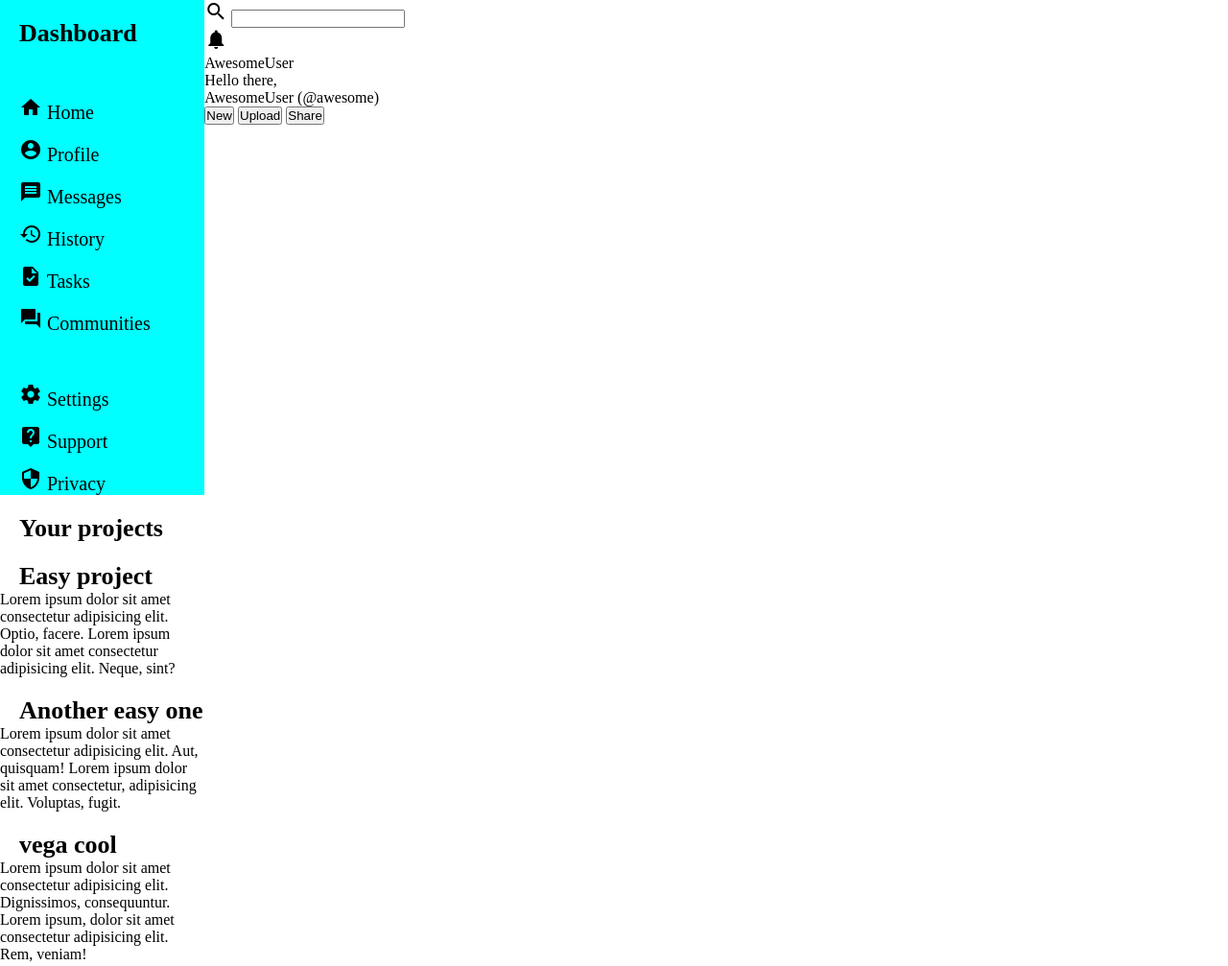
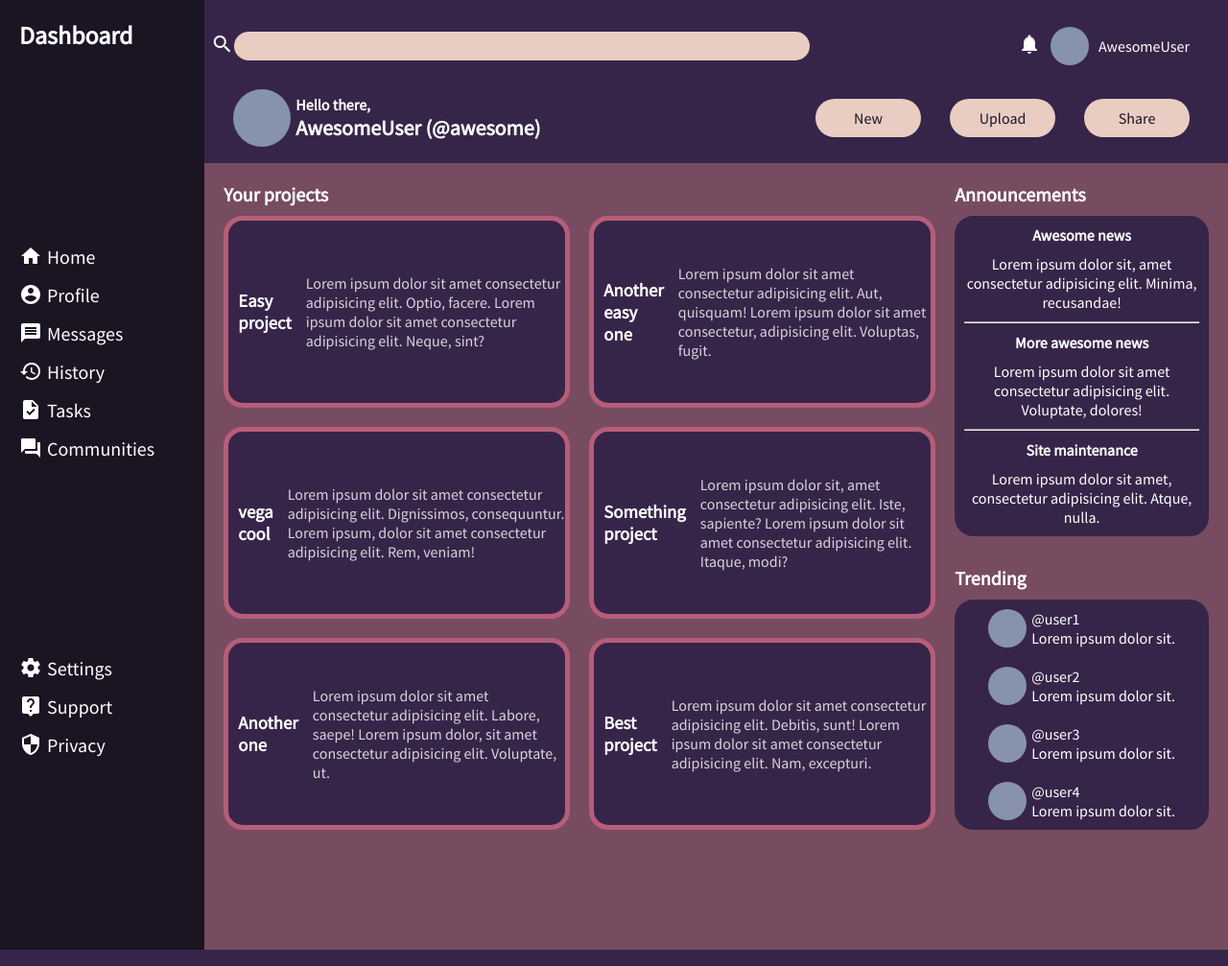
Before and after one commit to guihi1/dashboard, a plain HTML site: page index.html in a window 1280 px wide. Shown: the top 1007 px of the page at 96% size. Drawn offline with Linux system fonts and the light colour scheme.

Commit message:
Position everything properly and more

```diff
--- a/styles.css
+++ b/styles.css
@@ -1,6 +1,12 @@
 * {
     margin: 0;
     padding: 0;
+    font-family: "Source Sans Pro", sans-serif;
+    color: white;
+}
+
+body {
+    background-color: #372549;
 }
 
 .container {
@@ -10,31 +16,192 @@
 
 li {
     list-style: none;
+    display: flex;
+    align-items: center;
+    gap: 5px;
 }
 
 .sidebar {
     display: grid;
-    background-color: aqua;
-    gap: 50px;
+    background-color: #1A1423;
     font-size: 20px;
+    grid-row: 1 / 3;
 }
 
 .options, .settings {
     display: grid;
-    gap: 15px;
+    gap: 10px;
     margin-left: 20px;
 }
 
 .options {
-    grid-template-rows: repeat(6, 1fr);
+    grid-template-rows: repeat(6, 30px);
 }
 
 .settings {
-    grid-template-rows: repeat(3, 1fr);
+    grid-template-rows: repeat(3, 30px);
 }
 
-h3 {
+.dashboard {
     font-size: 26px;
     margin-left: 20px;
     margin-top: 20px;
 }
+
+input[type="search"] {
+    appearance: none;
+    border: none;
+    border-radius: 15px;
+    background-color: #EACDC2;
+    width: max(600px, 50%);
+    height: 30px;
+}
+
+.header {
+    display: grid;
+    grid-column: 2 / 3;
+    grid-template-columns: 3fr 2fr;
+    grid-template-rows: 1fr 1fr;
+    height: 150px;
+    margin-top: 10px;
+    margin-bottom: 10px;
+}
+
+.image {
+    border-radius: 50%;
+    background-color: #8693AB;
+    width: 40px;
+    height: 40px;
+}
+
+.bigger {
+    width: 60px;
+    height: 60px;
+}
+
+.user {
+    display: flex;
+    align-items: center;
+    justify-content: flex-end;
+    gap: 10px;
+    margin-right: 40px;
+}
+
+.hello {
+    display: flex;
+    gap: 5px;
+    justify-content: flex-start;
+    align-items: center;
+    font-weight: bold;
+    margin-left: 30px;
+}
+
+.buttons {
+    display: flex;
+    gap: 30px;
+    justify-content: flex-end;
+    margin-right: 40px;
+    align-items: center;
+}
+
+button {
+    border: none;
+    font-size: 16px;
+    border-radius: 20px;
+    width: 110px;
+    height: 40px;
+    color: #1A1423;
+    background-color: #EACDC2;
+}
+
+.search-bar {
+    display: flex;
+    align-items: center;
+    justify-content: center;
+}
+
+.big {
+    font-size: 22px;
+}
+
+.trending-user {
+    display: flex;
+    justify-content: center;
+    gap: 5px;
+}
+
+.projects {
+    display: grid;
+    grid-column: 1 / 2;
+    grid-template-columns: repeat(auto-fit, minmax(250px, 1fr));
+    gap: 20px;
+}
+
+.projects-container {
+    margin-left: 20px;
+    margin-top: 20px;
+}
+
+.title {
+    font-size: 20px;
+    margin-bottom: 10px;
+}
+
+.project {
+    height: 200px;
+    border-radius: 20px;
+    background-color: #372549;
+    box-sizing: border-box;
+    border: 5px solid #B75D79;
+    display: flex;
+    justify-content: center;
+    align-items: center;
+    gap: 15px;
+}
+
+.content {
+    grid-column: 2 / 3;
+    display: grid;
+    grid-template-columns: 5fr 2fr;
+    background-color: #774C60;
+}
+
+.announcements-container {
+    height: 500px;
+}
+
+.announcements {
+    display: flex;
+    flex-direction: column;
+    gap: 10px;
+    background-color: #372549;
+    border-radius: 20px;
+    text-align: center;
+    box-sizing: border-box;
+    border: 10px solid #372549;
+}
+
+.trending {
+    background-color: #372549;
+    border-radius: 20px;
+    display: grid;
+    gap: 20px;
+    box-sizing: border-box;
+    border: 10px solid #372549;
+}
+
+.opacity {
+    opacity: 0.8;
+}
+
+.grid-row {
+    display: grid;
+    grid-template-rows: 400px 400px;
+    margin-left: 20px;
+    margin-top: 20px;
+    margin-right: 20px;
+}
+
+.project-title {
+    margin-left: 10px;
+}
```
